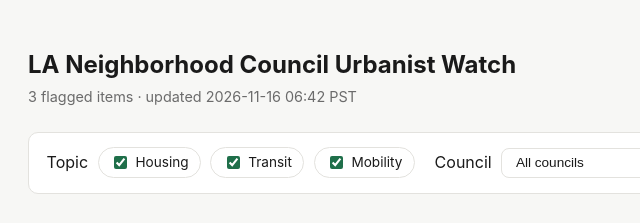
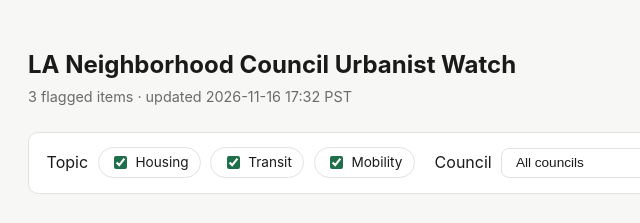
Before and after one commit to jonathanha1e/nc-urbanist-watch, a plain HTML site: page docs/index.html in a window 1280 px wide. Shown: the top 223 px of the page, 182-822 px from the left. Drawn offline with Linux system fonts and the light colour scheme.

Commit message:
chore: update flagged agenda items

```diff
--- a/docs/index.html
+++ b/docs/index.html
@@ -137,7 +137,7 @@
 <body>
 <div class="wrap">
   <h1>LA Neighborhood Council Urbanist Watch</h1>
-  <div class="meta">3 flagged items &middot; updated 2026-11-16 06:42 PST</div>
+  <div class="meta">3 flagged items &middot; updated 2026-11-16 17:32 PST</div>
 
   <div class="filters">
     <div class="filter-group" id="topic-filters">
```
